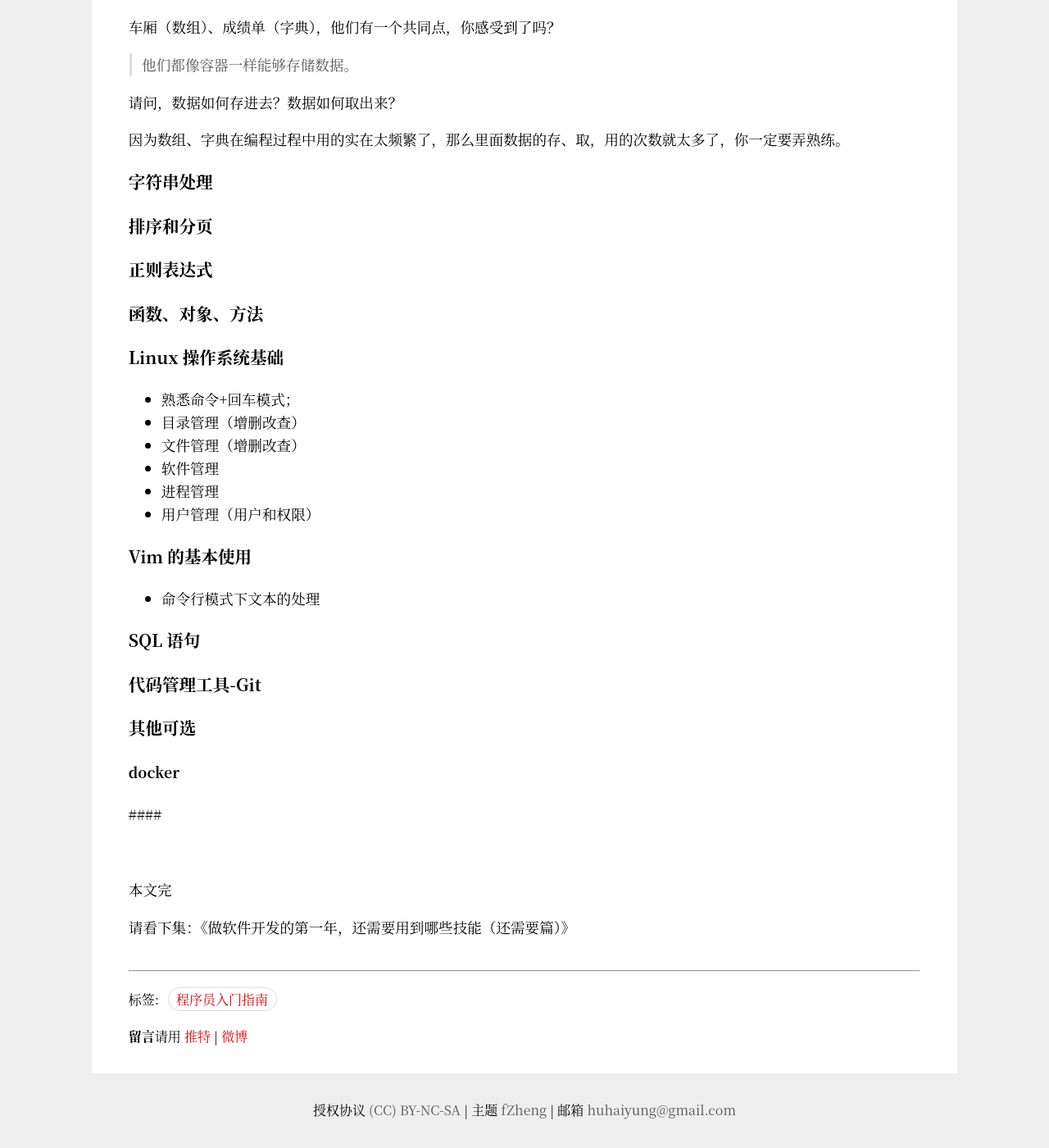
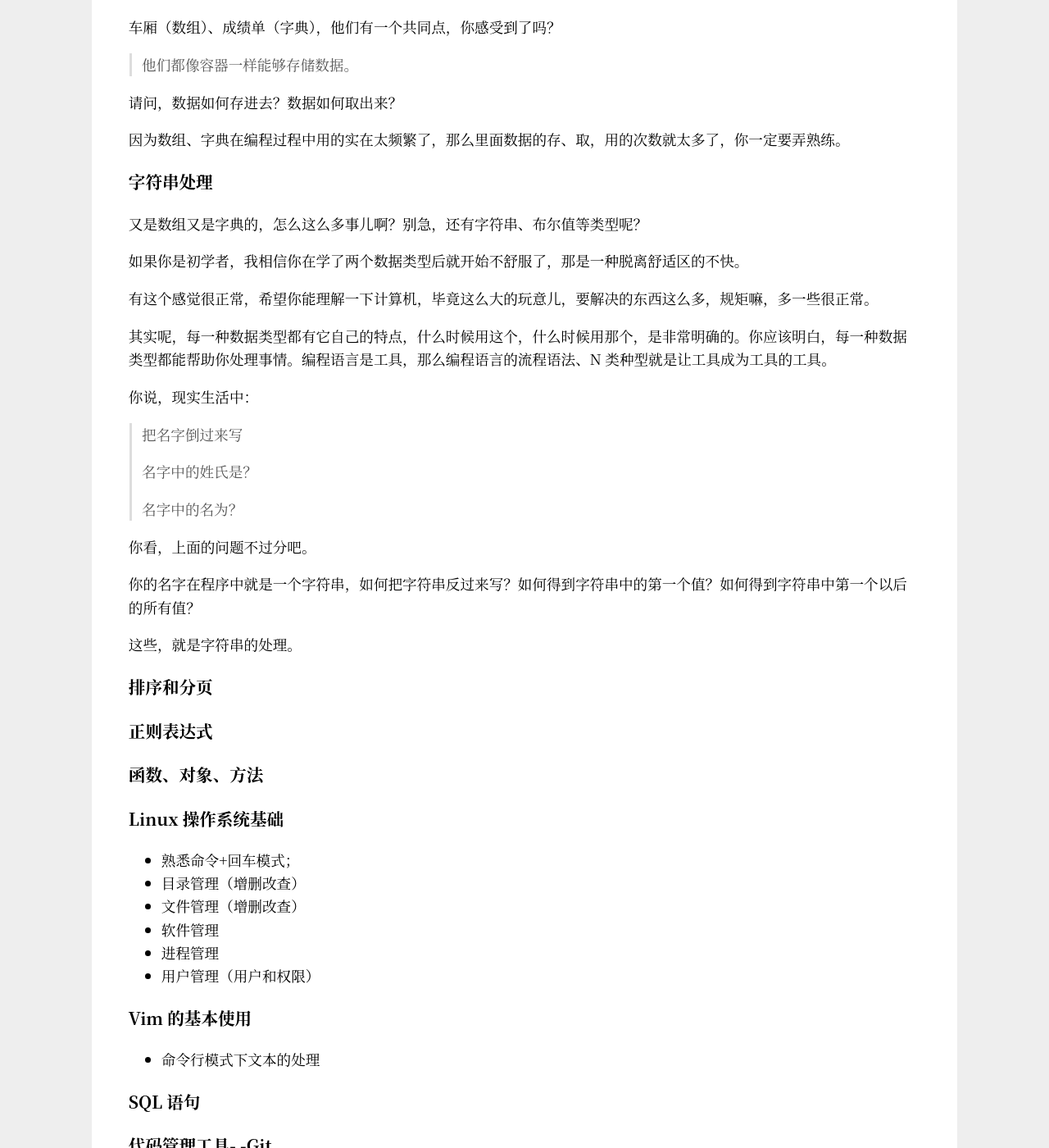
Before and after one commit to Haiyung/haiyung.github.io, a Jekyll site: the page built from _posts/2019-10-27-minimum-skills-in-the-first-year-of-development.md, in a window 1280 px wide and 1400 px high, scrolled down 5250 px. Shown: the whole window at 82% size. Built offline with Jekyll 4.4.1, drawn with Linux system fonts in a browser that asks for light colours; before the commit the page ends 6623 px from its top, so only the background shows below that; some of the changed text lies outside the part shown.

Commit message:
article: update article

```diff
--- a/_posts/2019-10-27-minimum-skills-in-the-first-year-of-development.md
+++ b/_posts/2019-10-27-minimum-skills-in-the-first-year-of-development.md
@@ -186,6 +186,27 @@ if a == 0 {
 
 ### 字符串处理
 
+又是数组又是字典的，怎么这么多事儿啊？别急，还有字符串、布尔值等类型呢？
+
+如果你是初学者，我相信你在学了两个数据类型后就开始不舒服了，那是一种脱离舒适区的不快。
+
+有这个感觉很正常，希望你能理解一下计算机，毕竟这么大的玩意儿，要解决的东西这么多，规矩嘛，多一些很正常。
+
+其实呢，每一种数据类型都有它自己的特点，什么时候用这个，什么时候用那个，是非常明确的。你应该明白，每一种数据类型都能帮助你处理事情。编程语言是工具，那么编程语言的流程语法、N 类种型就是让工具成为工具的工具。
+
+你说，现实生活中：
+
+> 把名字倒过来写
+>
+> 名字中的姓氏是？
+>
+> 名字中的名为？
+
+你看，上面的问题不过分吧。
+
+你的名字在程序中就是一个字符串，如何把字符串反过来写？如何得到字符串中的第一个值？如何得到字符串中第一个以后的所有值？
+
+这些，就是字符串的处理。
 
 ### 排序和分页
 
@@ -214,7 +235,7 @@ if a == 0 {
 ###  SQL 语句
 
 
-### 代码管理工具-Git
+### 代码管理工具- -Git
 
 
 ### 其他可选
```
